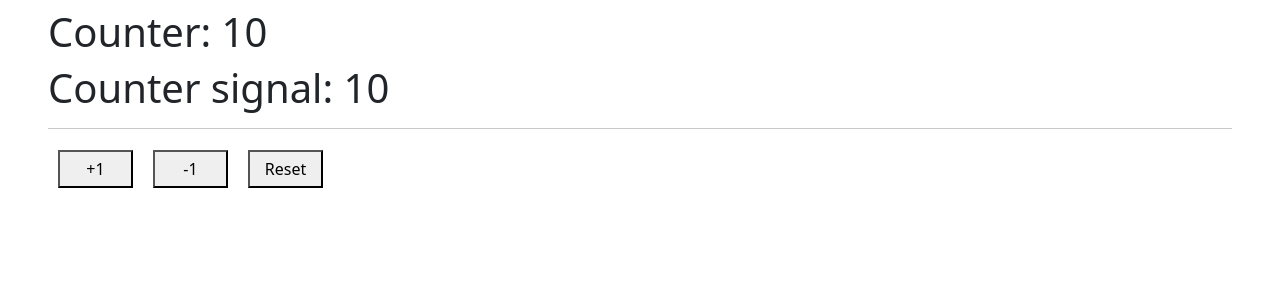
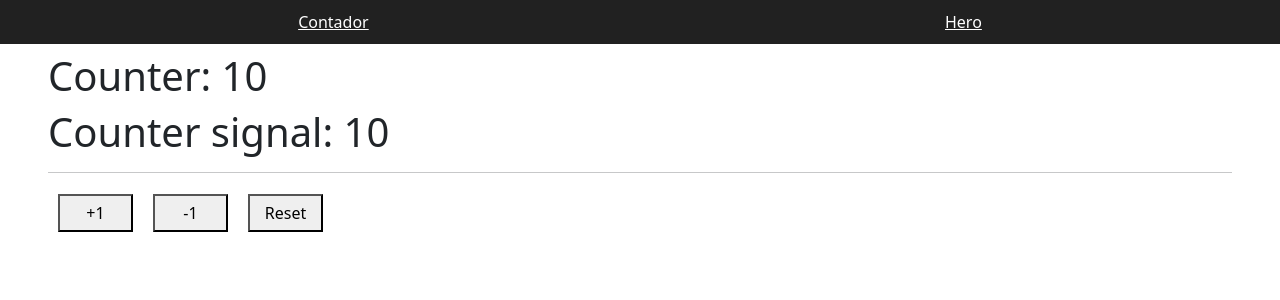
Before and after one commit to LillaDou/angular-bases, an Angular app: page / in a window 1280 px wide. Shown: the top 300 px of the page. Built offline with nearby package versions, Linux system fonts and the light colour scheme.

Commit message:
Creación de la barra de navegación

```diff
--- a/src/app/app.html
+++ b/src/app/app.html
@@ -1,5 +1,6 @@
+<app-navbar></app-navbar>
 
-<!-- <nav>Soy un nav</nav> -->
+
 <section class="mx-5 mt-2">
 
 <router-outlet />
--- a/src/app/app.ts
+++ b/src/app/app.ts
@@ -1,9 +1,10 @@
 import { Component, signal } from '@angular/core';
 import { RouterOutlet } from '@angular/router';
+import { Navbar } from "./components/shared/navbar/navbar";
 
 @Component({
   selector: 'app-root',
-  imports: [RouterOutlet],
+  imports: [RouterOutlet, Navbar],
   templateUrl: './app.html',
 })
 export class App {
--- /dev/null
+++ b/src/app/components/shared/navbar/navbar.html
@@ -0,0 +1,26 @@
+<!--* Se pueden poner estilos en el html también. Siempre es mejor tenerlo por separado.  -->
+<style>
+    nav {
+        display: flex;
+        justify-content: space-around;
+        background-color: #212121;
+        color: white;
+        padding: 10px;
+    }
+
+    nav a {
+        color: white;
+        text-decoration: none,
+    }
+</style>
+
+<nav>
+    <!--* Esta es la forma original de indicar un anchor tag -->
+    <!-- <a href="">Contador</a> -->
+     <!--* En Angular se utilizan directivas para ello -->
+    <a routerLink="/">Contador</a>
+    <a routerLink="/hero">Hero</a>
+
+    <!-- OTROS -->
+
+</nav>
```
Also changed, not shown: src/app/components/shared/navbar/navbar.ts (added, +11 -0 lines).
